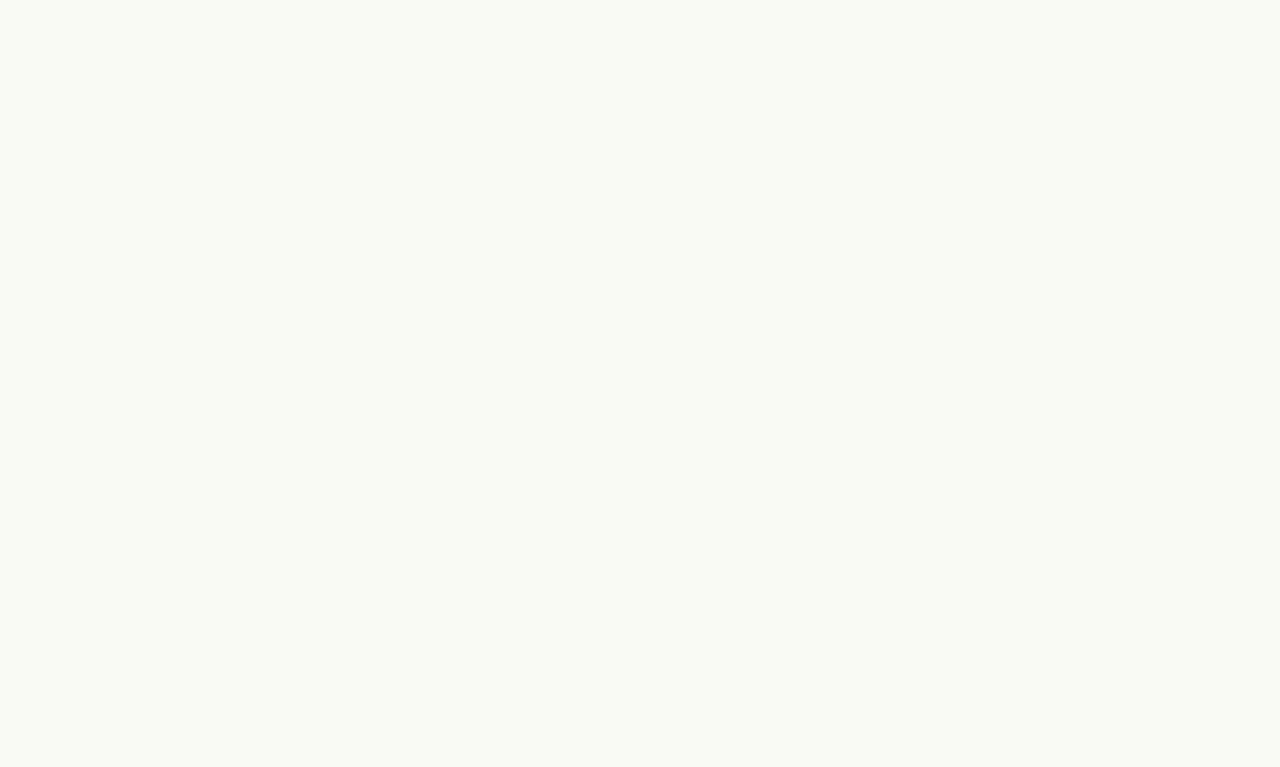
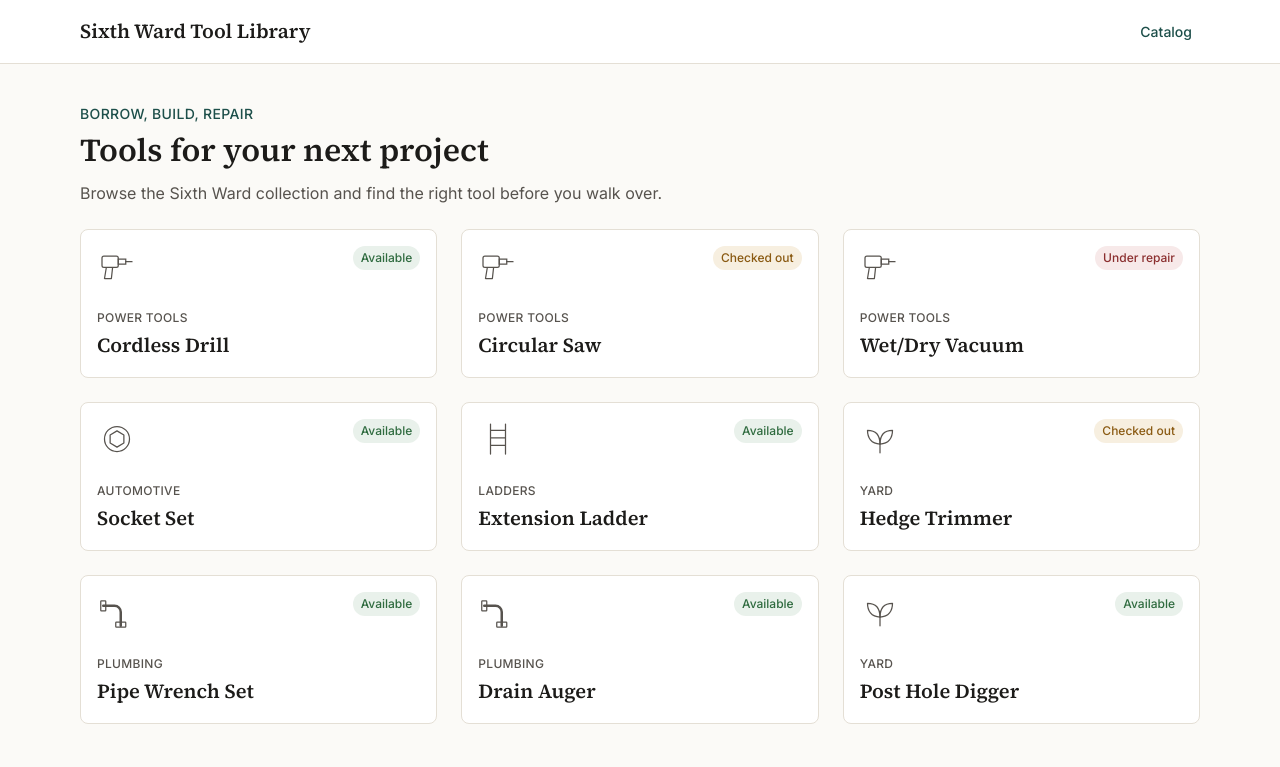
Before and after one commit to phillipmckeown/d4d-build-a, a website: page index.html in a window 1280 px wide. Drawn offline with Linux system fonts and the light colour scheme.

Commit message:
Built catalog grid on index.html and added styles to styles.css.  Added a new image to the images folder.

```diff
--- a/index.html
+++ b/index.html
@@ -10,6 +10,60 @@
   <link rel="stylesheet" href="dist/styles.css">
 </head>
 <body class="min-h-screen bg-surface font-body text-ink antialiased">
-  <!-- Screen 1: Catalog. Build this screen against SPEC.md. -->
+  <header class="border-b border-border bg-surface-raised">
+    <div class="mx-auto flex max-w-6xl items-center justify-between px-md py-md">
+      <a class="font-display text-lg font-semibold text-ink" href="index.html">Sixth Ward Tool Library</a>
+      <a class="rounded-sm px-sm py-xs text-sm font-medium text-accent hover:text-accent-hover hover:underline" href="#catalog">Catalog</a>
+    </div>
+  </header>
+
+  <main id="catalog" class="mx-auto max-w-6xl px-md py-xl">
+    <div class="mb-lg max-w-2xl">
+      <p class="mb-xs text-sm font-medium uppercase tracking-wide text-accent">Borrow, build, repair</p>
+      <h1 class="font-display text-xl font-semibold">Tools for your next project</h1>
+      <p class="mt-sm text-base text-ink-muted">Browse the Sixth Ward collection and find the right tool before you walk over.</p>
+    </div>
+    <div id="catalog-grid" class="grid grid-cols-1 gap-lg md:grid-cols-3" aria-label="Tool catalog"></div>
+  </main>
+
+  <script>
+    const catalogGrid = document.querySelector("#catalog-grid");
+    const availabilityLabels = {
+      available: "Available",
+      checked_out: "Checked out",
+      repair: "Under repair"
+    };
+    const availabilityClasses = {
+      available: "bg-status-available-bg text-status-available",
+      checked_out: "bg-status-out-bg text-status-out",
+      repair: "bg-status-repair-bg text-status-repair"
+    };
+
+    fetch("data/tools.json")
+      .then((response) => {
+        if (!response.ok) throw new Error(`Catalog request failed: ${response.status}`);
+        return response.json();
+      })
+      .then((catalog) => {
+        const categories = new Map(catalog.categories.map((category) => [category.id, category.label]));
+        catalogGrid.innerHTML = catalog.tools
+          .filter((tool) => tool.availability !== "retired")
+          .map((tool) => `
+            <a href="tool.html?id=${encodeURIComponent(tool.id)}" class="group flex flex-col rounded-card border border-border bg-surface-raised p-md transition hover:-translate-y-xs hover:border-accent hover:shadow-md">
+              <div class="flex items-start justify-between gap-sm">
+                <img src="images/${tool.category}.svg" alt="" class="size-xl" width="40" height="40">
+                <span class="rounded-full px-sm py-xs text-xs font-medium ${availabilityClasses[tool.availability]}">${availabilityLabels[tool.availability]}</span>
+              </div>
+              <p class="mt-lg text-xs font-medium uppercase tracking-wide text-ink-muted">${categories.get(tool.category)}</p>
+              <h2 class="mt-xs font-display text-lg font-semibold group-hover:text-accent">${tool.name}</h2>
+            </a>
+          `)
+          .join("");
+      })
+      .catch((error) => {
+        catalogGrid.innerHTML = '<p class="text-sm text-ink-muted">The catalog is currently unavailable. Please refresh and try again.</p>';
+        console.error(error);
+      });
+  </script>
 </body>
 </html>
```
Also changed, not shown: dist/styles.css.
